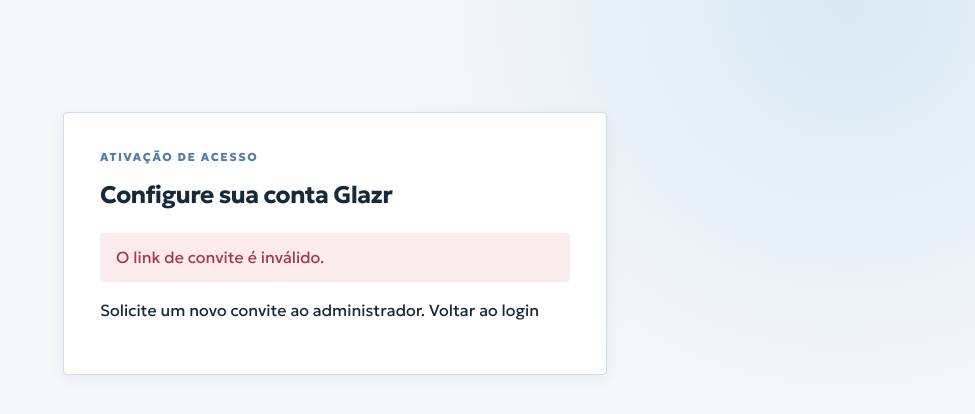
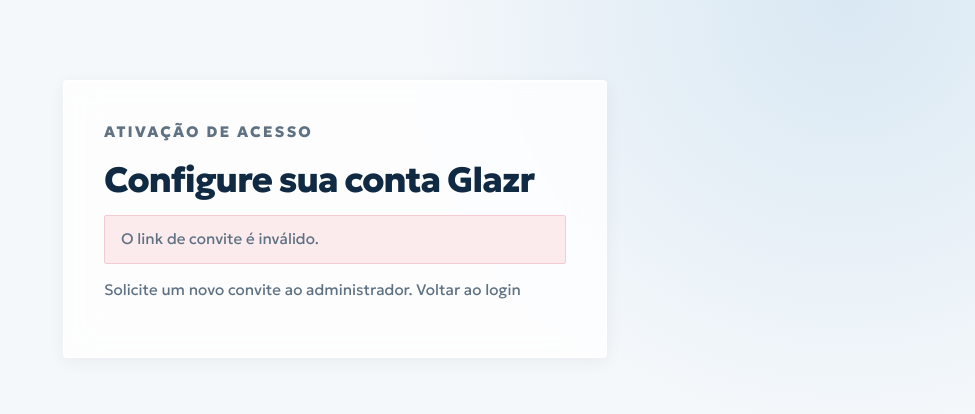
Before and after one commit to ICEI-PUC-Minas-PMGES-TI/pmg-es-2026-2-ti4-3170100-glazr, a React (Vite) app in the folder Codigo/frontend/: page /activate in a window 1280 px wide. Shown: the top 414 px of the page, without its empty margins (305-1280 px from the left). Built offline with nearby package versions, Linux system fonts and the light colour scheme; no server answers.

Commit message:
style(workflows): apply glassmorphic cards, micro-radius, and table row hover effects

```diff
--- a/Codigo/frontend/src/pages/WorkflowPages.css
+++ b/Codigo/frontend/src/pages/WorkflowPages.css
@@ -1,20 +1,239 @@
-.workflow-page { min-height: 100vh; padding: clamp(1rem, 4vw, 3rem); background: radial-gradient(circle at 90% 0, var(--color-blue-100), transparent 28rem), var(--color-background); }
-.workflow-header { display: flex; width: min(100%, 72rem); align-items: center; justify-content: space-between; gap: 1rem; margin: 0 auto 2rem; }
-.workflow-header nav { display: flex; align-items: center; gap: 1rem; color: var(--color-blue-900); font-weight: 650; }
-.workflow-content { width: min(100%, 72rem); margin: 0 auto; }
-.workflow-card { border: 1px solid var(--color-border); border-radius: var(--radius-md); padding: clamp(1.25rem, 4vw, 2.25rem); background: var(--color-surface); box-shadow: var(--shadow-sm); }
-.workflow-card--narrow { width: min(100%, 34rem); margin: 4rem auto; }
-.workflow-form { display: grid; gap: 1rem; }
-.workflow-form label { display: grid; gap: .4rem; font-weight: 700; }
-.workflow-form input, .workflow-form select { width: 100%; min-height: 3rem; border: 1px solid var(--color-border); border-radius: var(--radius-sm); padding: .7rem .85rem; background: white; }
-.workflow-actions { display: flex; flex-wrap: wrap; gap: .75rem; align-items: center; }
-.workflow-feedback { padding: .8rem 1rem; border-radius: var(--radius-sm); color: var(--color-blue-900); background: var(--color-blue-050); }
-.workflow-error { color: var(--color-danger); background: var(--color-danger-soft); }
-.data-table { width: 100%; border-collapse: collapse; }
-.data-table th, .data-table td { padding: .85rem .65rem; border-bottom: 1px solid var(--color-border); text-align: left; vertical-align: top; }
-.data-table th { color: var(--color-text-muted); font-size: .75rem; text-transform: uppercase; }
-.badge { display: inline-flex; margin: .1rem; border-radius: 999px; padding: .2rem .55rem; color: var(--color-blue-900); background: var(--color-blue-050); font-size: .78rem; font-weight: 700; }
-.profile-options { display: grid; gap: .5rem; }
-.profile-options label { display: flex; align-items: center; gap: .6rem; font-weight: 500; }
-.profile-options input { width: auto; min-height: auto; }
-@media (max-width: 48rem) { .workflow-header, .workflow-header nav { align-items: flex-start; flex-direction: column; } .data-table { display: block; overflow-x: auto; } }
+.workflow-page {
+  min-height: 100vh;
+  padding: clamp(1rem, 4vw, 3rem);
+  background:
+    radial-gradient(circle at 90% 0, var(--color-blue-100), transparent 28rem),
+    radial-gradient(circle at 10% 100%, var(--color-blue-050), transparent 24rem),
+    var(--color-background);
+}
+
+.workflow-header {
+  display: flex;
+  width: min(100%, 72rem);
+  align-items: center;
+  justify-content: space-between;
+  gap: 1.5rem;
+  margin: 0 auto 2.5rem;
+  padding-bottom: 1.25rem;
+  border-bottom: 1px solid var(--color-border-subtle);
+}
+
+.workflow-header nav {
+  display: flex;
+  align-items: center;
+  gap: 0.5rem;
+  color: var(--color-blue-900);
+  font-family: var(--font-heading);
+  font-size: 0.9rem;
+  font-weight: 650;
+}
+
+.workflow-header nav a {
+  border-radius: var(--radius-xs);
+  padding: 0.5rem 0.85rem;
+  color: var(--color-blue-900);
+  transition:
+    background var(--transition-fast),
+    color var(--transition-fast);
+}
+
+.workflow-header nav a:hover {
+  background: var(--color-blue-050);
+  color: var(--color-blue-700);
+}
+
+.workflow-content {
+  width: min(100%, 72rem);
+  margin: 0 auto;
+}
+
+.workflow-card {
+  border: 1px solid var(--glass-border);
+  border-radius: var(--radius-sm);
+  padding: clamp(1.5rem, 4vw, 2.5rem);
+  background: var(--glass-bg);
+  backdrop-filter: blur(var(--glass-blur));
+  -webkit-backdrop-filter: blur(var(--glass-blur));
+  box-shadow: var(--shadow-sm), var(--glass-reflection);
+}
+
+.workflow-card h1 {
+  margin-bottom: 0.5rem;
+  color: var(--color-blue-950);
+  font-size: clamp(1.6rem, 3.5vw, 2.2rem);
+  font-weight: 750;
+  letter-spacing: -0.03em;
+}
+
+.workflow-card h2 {
+  margin: 1.5rem 0 0.8rem;
+  color: var(--color-blue-950);
+  font-size: 1.2rem;
+  font-weight: 700;
+  letter-spacing: -0.02em;
+}
+
+.workflow-card p {
+  color: var(--color-text-muted);
+  font-size: 0.95rem;
+}
+
+.workflow-card--narrow {
+  width: min(100%, 34rem);
+  margin: 2rem auto;
+}
+
+.workflow-form {
+  display: grid;
+  gap: 1.25rem;
+  margin-top: 1.5rem;
+}
+
+.workflow-form label {
+  display: grid;
+  gap: 0.45rem;
+  color: var(--color-blue-950);
+  font-family: var(--font-heading);
+  font-size: 0.88rem;
+  font-weight: 700;
+}
+
+.workflow-form input,
+.workflow-form select {
+  width: 100%;
+  min-height: 2.85rem;
+  border: 1px solid var(--color-border);
+  border-radius: var(--radius-xs);
+  padding: 0.65rem 0.85rem;
+  color: var(--color-text);
+  background: rgb(255 255 255 / 90%);
+  transition:
+    border-color var(--transition-fast),
+    box-shadow var(--transition-fast),
+    background var(--transition-fast);
+}
+
+.workflow-form input:hover,
+.workflow-form select:hover {
+  border-color: var(--color-blue-300);
+}
+
+.workflow-form input:focus-visible,
+.workflow-form select:focus-visible {
+  border-color: var(--color-blue-700);
+  outline: none;
+  box-shadow: 0 0 0 2px rgb(127 166 201 / 30%);
+}
+
+.workflow-actions {
+  display: flex;
+  flex-wrap: wrap;
+  gap: 0.75rem;
+  align-items: center;
+  justify-content: space-between;
+}
+
+.workflow-feedback {
+  border: 1px solid var(--color-border);
+  border-radius: var(--radius-xs);
+  padding: 0.75rem 1rem;
+  color: var(--color-blue-900);
+  background: var(--color-blue-050);
+  font-size: 0.9rem;
+}
+
+.workflow-error {
+  border-color: #f3cbd0;
+  color: var(--color-danger);
+  background: var(--color-danger-soft);
+}
+
+/* ── Data Table com Efeitos de Hover ── */
+.data-table {
+  width: 100%;
+  margin-top: 1.5rem;
+  border-collapse: collapse;
+}
+
+.data-table th,
+.data-table td {
+  padding: 0.9rem 0.8rem;
+  border-bottom: 1px solid var(--color-border-subtle);
+  text-align: left;
+  vertical-align: middle;
+}
+
+.data-table th {
+  color: var(--color-text-muted);
+  font-family: var(--font-heading);
+  font-size: 0.72rem;
+  font-weight: 800;
+  letter-spacing: 0.08em;
+  text-transform: uppercase;
+}
+
+.data-table tbody tr {
+  transition:
+    background var(--transition-fast),
+    box-shadow var(--transition-fast);
+}
+
+.data-table tbody tr:hover {
+  background: rgb(234 242 248 / 65%);
+  backdrop-filter: blur(4px);
+  -webkit-backdrop-filter: blur(4px);
+}
+
+.badge {
+  display: inline-flex;
+  align-items: center;
+  margin: 0.15rem 0.25rem 0.15rem 0;
+  border: 1px solid var(--color-border);
+  border-radius: var(--radius-xs);
+  padding: 0.2rem 0.5rem;
+  color: var(--color-blue-900);
+  background: var(--color-blue-050);
+  font-family: var(--font-heading);
+  font-size: 0.75rem;
+  font-weight: 700;
+  letter-spacing: 0.02em;
+}
+
+.profile-options {
+  display: grid;
+  gap: 0.6rem;
+  padding: 0.5rem 0;
+}
+
+.profile-options label {
+  display: flex;
+  align-items: center;
+  gap: 0.65rem;
+  font-weight: 500;
+  cursor: pointer;
+}
+
+.profile-options input[type="checkbox"],
+.profile-options input[type="radio"] {
+  width: 1.1rem;
+  min-height: 1.1rem;
+  accent-color: var(--color-blue-700);
+  cursor: pointer;
+}
+
+@media (max-width: 48rem) {
+  .workflow-header {
+    align-items: flex-start;
+    flex-direction: column;
+    gap: 1rem;
+  }
+
+  .workflow-header nav {
+    flex-wrap: wrap;
+  }
+
+  .data-table {
+    display: block;
+    overflow-x: auto;
+  }
+}
```
